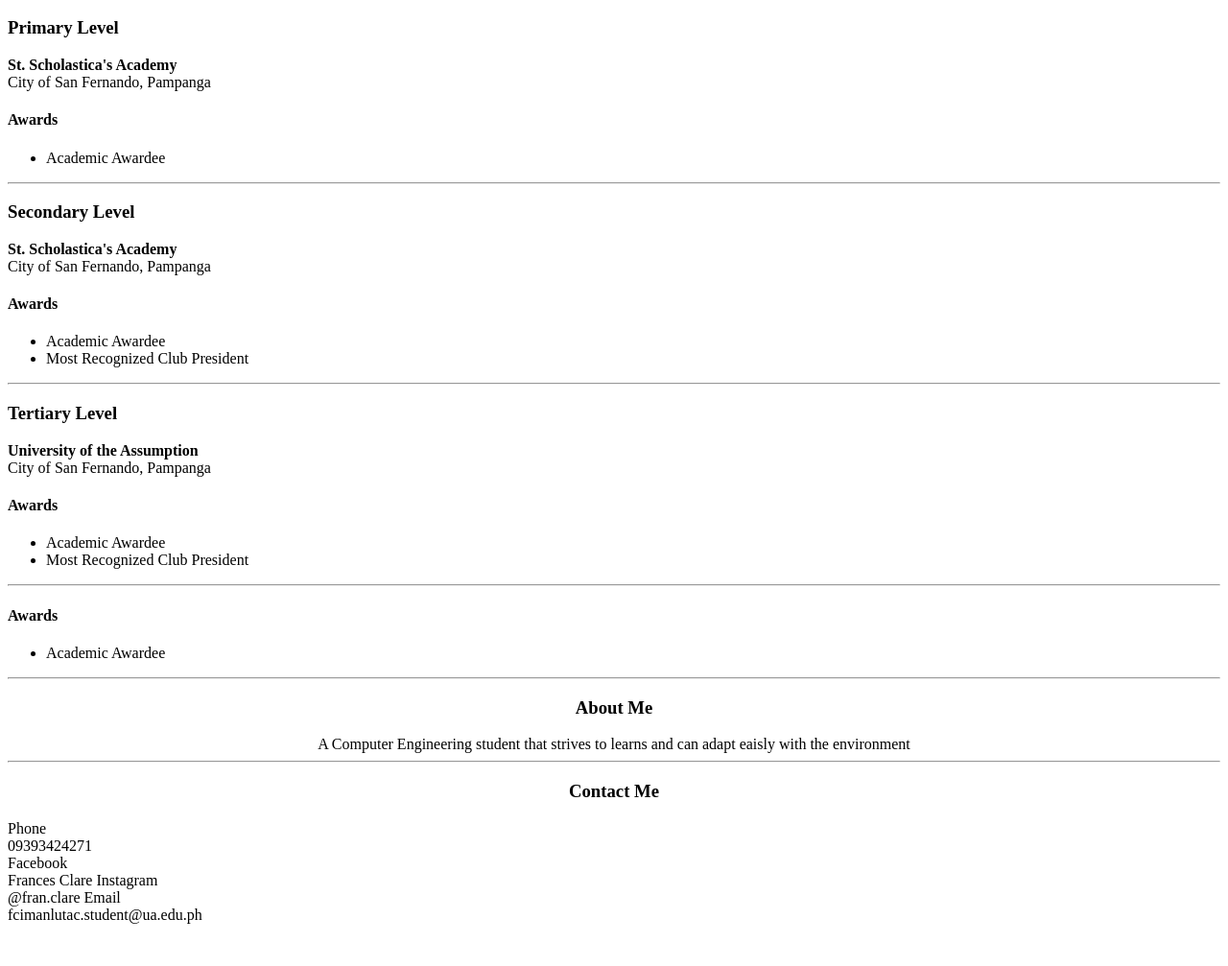
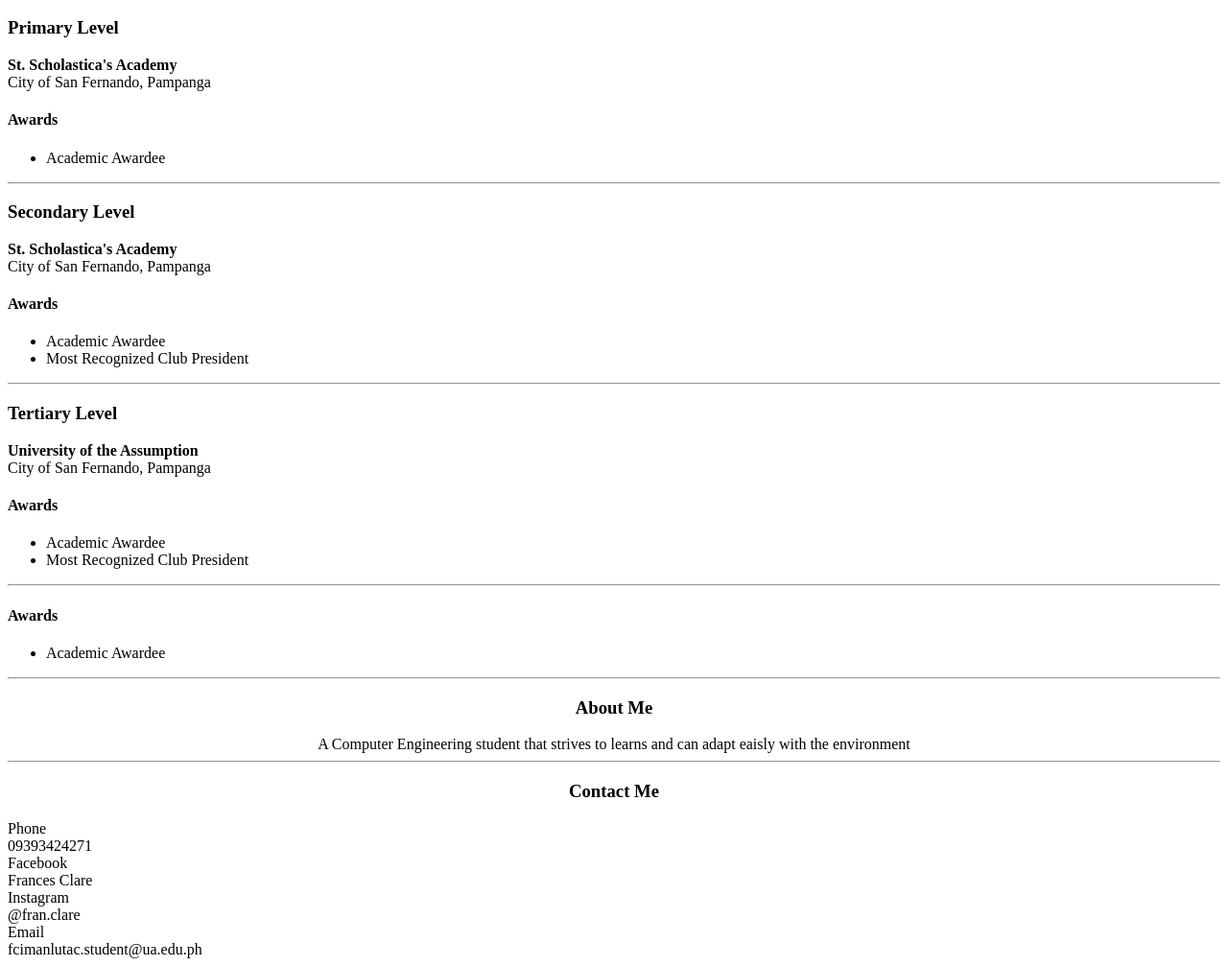
Before and after one commit to Clarira03/MANLUTAC-SD2, a plain HTML site: page Session2/activity.html in a window 1280 px wide. Shown: the part 279-1286 px from the top of the page at 96% size. Before the commit the page ends 1250 px from the top, so only its background shows below. Drawn offline with Linux system fonts and the light colour scheme.

Commit message:
Final Activity 2

```diff
--- a/Session2/activity.html
+++ b/Session2/activity.html
@@ -54,9 +54,9 @@
 Phone <br>
 09393424271 <br>
 Facebook <br>
-Frances Clare
+Frances Clare <br>
 Instagram <br>
-@fran.clare
+@fran.clare <br>
 Email<br>
 fcimanlutac.student@ua.edu.ph
 
```
